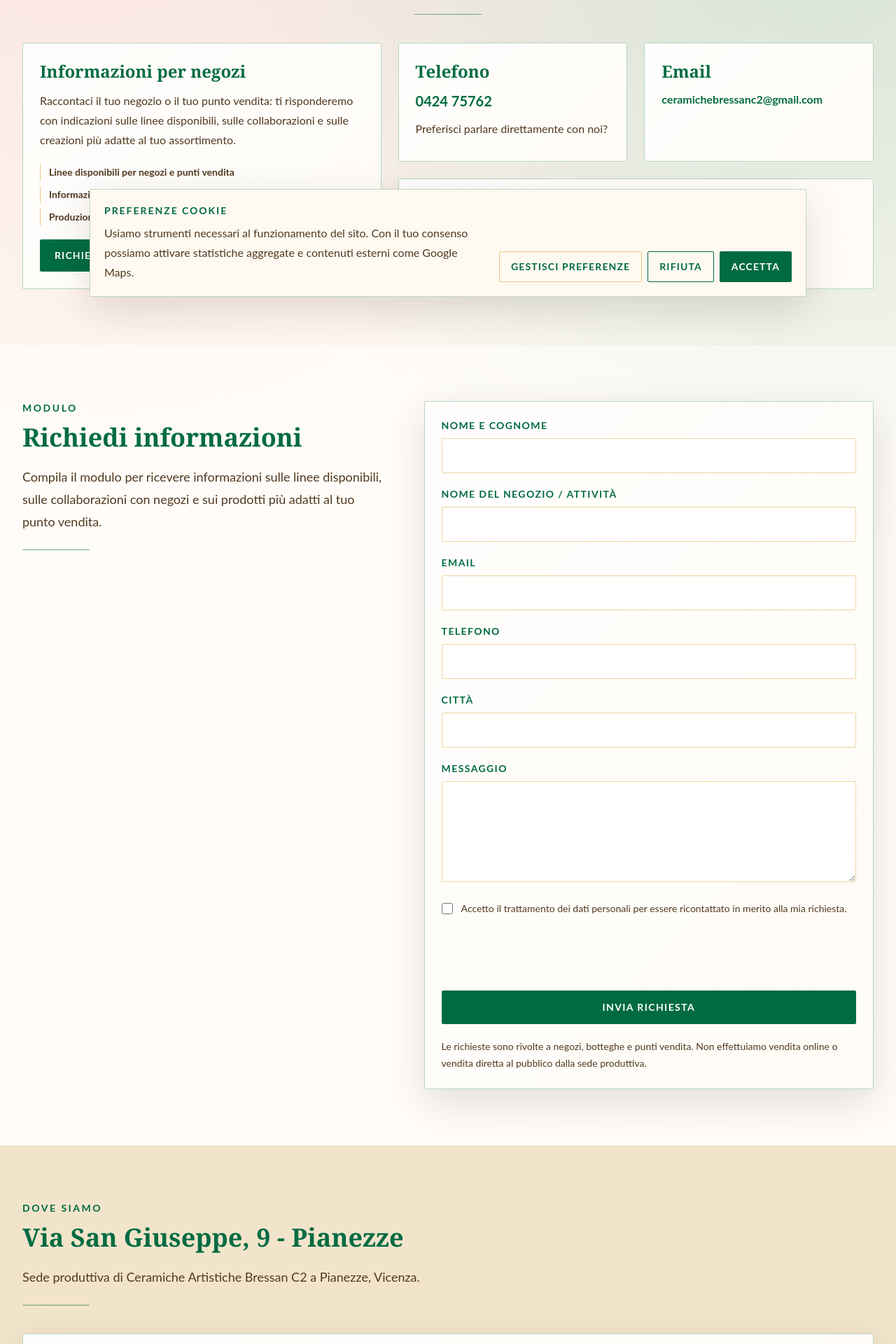
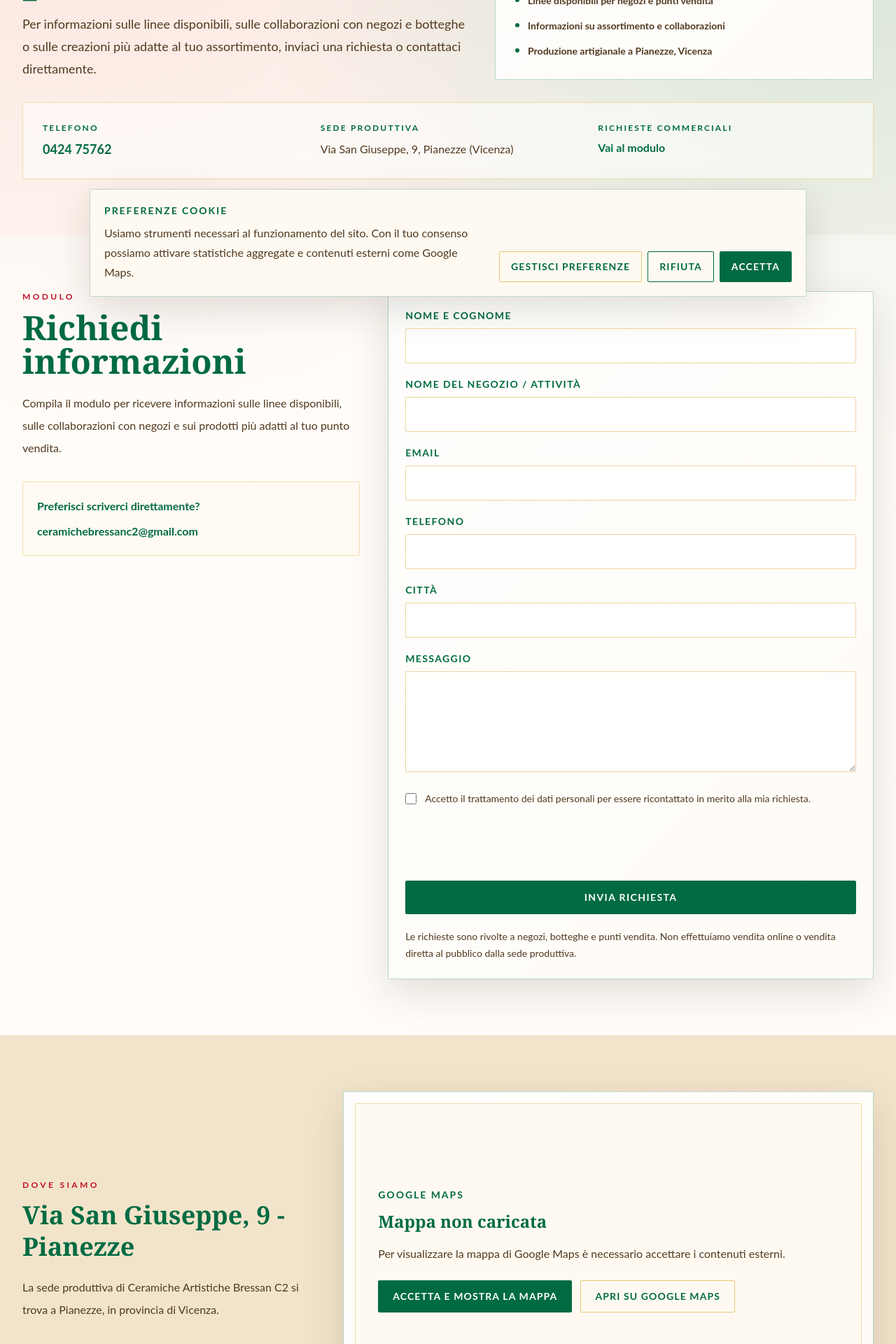
Before and after one commit to marceloocid/CeramicheBressan, a Next.js app: page /contatti in a window 1280 px wide. Shown: the part 360-2280 px from the top of the page at 70% size. Built offline with nearby package versions, Linux system fonts and the light colour scheme; no server answers.

Commit message:
Refine contact page experience

```diff
--- a/app/contatti/page.tsx
+++ b/app/contatti/page.tsx
@@ -1,8 +1,6 @@
 import type { Metadata } from "next";
 import { ContactForm } from "@/components/ContactForm";
 import { GoogleMapConsent } from "@/components/GoogleMapConsent";
-import { ButtonLink } from "@/components/ButtonLink";
-import { SectionTitle } from "@/components/SectionTitle";
 import { site } from "@/data/site";
 
 export const metadata: Metadata = {
@@ -11,93 +9,113 @@ export const metadata: Metadata = {
     "Contatti, sede e modulo di richiesta informazioni per Ceramiche Artistiche Bressan C2 a Pianezze, Vicenza."
 };
 
+const highlights = [
+  "Linee disponibili per negozi e punti vendita",
+  "Informazioni su assortimento e collaborazioni",
+  "Produzione artigianale a Pianezze, Vicenza"
+];
+
 export default function ContattiPage() {
   return (
     <main>
-      <section className="px-4 py-20 sm:px-6 lg:px-8">
+      <section className="px-4 pb-16 pt-20 sm:px-6 lg:px-8 lg:pb-20">
         <div className="mx-auto max-w-7xl">
-          <SectionTitle
-            eyebrow="Contatti"
-            title="Contatti"
-            intro="Per informazioni sulle linee disponibili, sulle collaborazioni con negozi e punti vendita o sulle creazioni più adatte al tuo assortimento, contattaci direttamente."
-            align="center"
-            as="h1"
-          />
-          <div className="mt-10 grid gap-6 lg:grid-cols-[0.86fr_1.14fr]">
-            <div className="paper-panel self-start rounded-sm border-l-4 border-l-ceramica p-5 sm:p-6">
+          <div className="grid gap-10 lg:grid-cols-[1.08fr_0.92fr] lg:items-end">
+            <div>
+              <p className="text-xs font-bold uppercase tracking-[0.28em] text-terracotta">Contatti</p>
+              <h1 className="mt-4 max-w-3xl font-serif text-5xl font-semibold leading-tight text-ceramica sm:text-6xl">
+                Parliamo del tuo punto vendita
+              </h1>
+              <p className="mt-6 max-w-2xl text-lg leading-8 text-argilla">
+                Per informazioni sulle linee disponibili, sulle collaborazioni con negozi e botteghe o sulle
+                creazioni più adatte al tuo assortimento, inviaci una richiesta o contattaci direttamente.
+              </p>
+            </div>
+
+            <aside className="paper-panel rounded-sm border-l-4 border-l-ceramica p-6 sm:p-7">
               <h2 className="font-serif text-2xl font-semibold text-ceramica">Informazioni per negozi</h2>
               <p className="mt-3 leading-7 text-argilla">
-                Raccontaci il tuo negozio o il tuo punto vendita: ti risponderemo con indicazioni
-                sulle linee disponibili, sulle collaborazioni e sulle creazioni più adatte al tuo assortimento.
+                Raccontaci il tipo di negozio, la zona e le linee che ti interessano: ti risponderemo con
+                indicazioni chiare e adatte al tuo assortimento.
               </p>
-              <div className="mt-5 grid gap-2">
-                {[
-                  "Linee disponibili per negozi e punti vendita",
-                  "Informazioni su assortimento e collaborazioni",
-                  "Produzione artigianale a Pianezze, Vicenza"
-                ].map((item) => (
-                  <p className="border-l border-oro/60 pl-3 text-sm font-bold leading-6 text-argilla" key={item}>
-                    {item}
+              <div className="mt-5 grid gap-3">
+                {highlights.map((item) => (
+                  <p className="flex gap-3 text-sm font-bold leading-6 text-argilla" key={item}>
+                    <span className="mt-2 h-1.5 w-1.5 shrink-0 rounded-full bg-ceramica" />
+                    <span>{item}</span>
                   </p>
                 ))}
               </div>
-              <ButtonLink href="/contatti#richiesta" variant="secondary" className="mt-5">
-                Richiedi informazioni
-              </ButtonLink>
+            </aside>
           </div>
-            <div className="grid gap-6 sm:grid-cols-2">
-              <div className="paper-panel rounded-sm p-6">
-                <h2 className="font-serif text-2xl font-semibold text-ceramica">Telefono</h2>
+
+          <div className="mt-8 grid gap-4 rounded-sm border border-oro/35 bg-white/55 p-4 sm:grid-cols-2 lg:grid-cols-3 lg:p-5">
+            <div className="px-2 py-2">
+              <p className="text-xs font-bold uppercase tracking-[0.18em] text-ceramica">Telefono</p>
               <a
-                  className="focus-ring mt-3 inline-block text-xl font-bold text-ceramica underline-offset-4 hover:underline"
+                className="focus-ring mt-2 inline-block text-lg font-bold text-ceramica underline-offset-4 hover:underline"
                 href={site.phoneHref}
               >
                 {site.phone}
               </a>
-                <p className="mt-3 leading-7 text-argilla">Preferisci parlare direttamente con noi?</p>
             </div>
-              <div className="paper-panel rounded-sm p-6">
-                <h2 className="font-serif text-2xl font-semibold text-ceramica">Email</h2>
+            <div className="px-2 py-2">
+              <p className="text-xs font-bold uppercase tracking-[0.18em] text-ceramica">Sede produttiva</p>
+              <address className="mt-2 not-italic leading-7 text-argilla">
+                {site.streetAddress}, {site.city} ({site.province})
+              </address>
+            </div>
+            <div className="px-2 py-2 sm:col-span-2 lg:col-span-1">
+              <p className="text-xs font-bold uppercase tracking-[0.18em] text-ceramica">Richieste commerciali</p>
+              <a className="focus-ring mt-2 inline-block font-bold text-ceramica underline-offset-4 hover:underline" href="#richiesta">
+                Vai al modulo
+              </a>
+            </div>
+          </div>
+        </div>
+      </section>
+
+      <section className="scroll-mt-36 bg-white/45 px-4 py-16 sm:px-6 lg:scroll-mt-40 lg:px-8 lg:py-20" id="richiesta">
+        <div className="mx-auto grid max-w-7xl gap-10 lg:grid-cols-[0.82fr_1.18fr]">
+          <div className="lg:sticky lg:top-32 lg:self-start">
+            <p className="text-xs font-bold uppercase tracking-[0.28em] text-terracotta">Modulo</p>
+            <h2 className="mt-3 font-serif text-4xl font-semibold leading-tight text-ceramica sm:text-5xl">
+              Richiedi informazioni
+            </h2>
+            <p className="mt-5 leading-8 text-argilla">
+              Compila il modulo per ricevere informazioni sulle linee disponibili, sulle collaborazioni con
+              negozi e sui prodotti più adatti al tuo punto vendita.
+            </p>
+            <div className="mt-8 rounded-sm border border-oro/35 bg-avorio/70 p-5 leading-7 text-argilla">
+              <p className="font-bold text-ceramica">Preferisci scriverci direttamente?</p>
               <a
-                  className="focus-ring mt-3 inline-block break-words font-bold text-ceramica underline-offset-4 hover:underline"
+                className="focus-ring mt-2 inline-block break-words font-bold text-ceramica underline-offset-4 hover:underline"
                 href={site.emailHref}
               >
                 {site.email}
               </a>
             </div>
-              <div className="paper-panel rounded-sm p-6 sm:col-span-2">
-                <h2 className="font-serif text-2xl font-semibold text-ceramica">Sede produttiva</h2>
-                <address className="mt-3 not-italic leading-7 text-argilla">
-                  {site.streetAddress}
-                  <br />
-                  {site.postalCode} {site.city} ({site.province}), Italia
-                </address>
           </div>
-            </div>
-          </div>
-        </div>
-      </section>
-
-      <section className="scroll-mt-36 bg-white/45 px-4 py-20 sm:px-6 lg:scroll-mt-40 lg:px-8" id="richiesta">
-        <div className="mx-auto grid max-w-7xl gap-12 lg:grid-cols-[0.9fr_1.1fr]">
-          <SectionTitle
-            eyebrow="Modulo"
-            title="Richiedi informazioni"
-            intro="Compila il modulo per ricevere informazioni sulle linee disponibili, sulle collaborazioni con negozi e sui prodotti più adatti al tuo punto vendita."
-          />
           <ContactForm />
         </div>
       </section>
 
-      <section className="scroll-mt-36 bg-[#f2e4ca] px-4 py-20 sm:px-6 lg:scroll-mt-40 lg:px-8" id="dove-siamo">
+      <section className="scroll-mt-36 bg-[#f2e4ca] px-4 py-16 sm:px-6 lg:scroll-mt-40 lg:px-8 lg:py-20" id="dove-siamo">
         <div className="mx-auto max-w-7xl">
-          <SectionTitle
-            eyebrow="Dove siamo"
-            title="Via San Giuseppe, 9 - Pianezze"
-            intro="Sede produttiva di Ceramiche Artistiche Bressan C2 a Pianezze, Vicenza."
-          />
-          <div className="paper-panel mt-10 overflow-hidden rounded-sm p-4 shadow-soft">
+          <div className="grid gap-8 lg:grid-cols-[0.72fr_1.28fr] lg:items-center">
+            <div>
+              <p className="text-xs font-bold uppercase tracking-[0.28em] text-terracotta">Dove siamo</p>
+              <h2 className="mt-3 font-serif text-4xl font-semibold leading-tight text-ceramica">
+                Via San Giuseppe, 9 - Pianezze
+              </h2>
+              <p className="mt-5 leading-8 text-argilla">
+                La sede produttiva di Ceramiche Artistiche Bressan C2 si trova a Pianezze, in provincia di
+                Vicenza.
+              </p>
+            </div>
+            <div className="paper-panel overflow-hidden rounded-sm p-4 shadow-soft">
               <GoogleMapConsent />
+            </div>
           </div>
         </div>
       </section>
```
Lines whose indentation alone changed are shown as unchanged.
